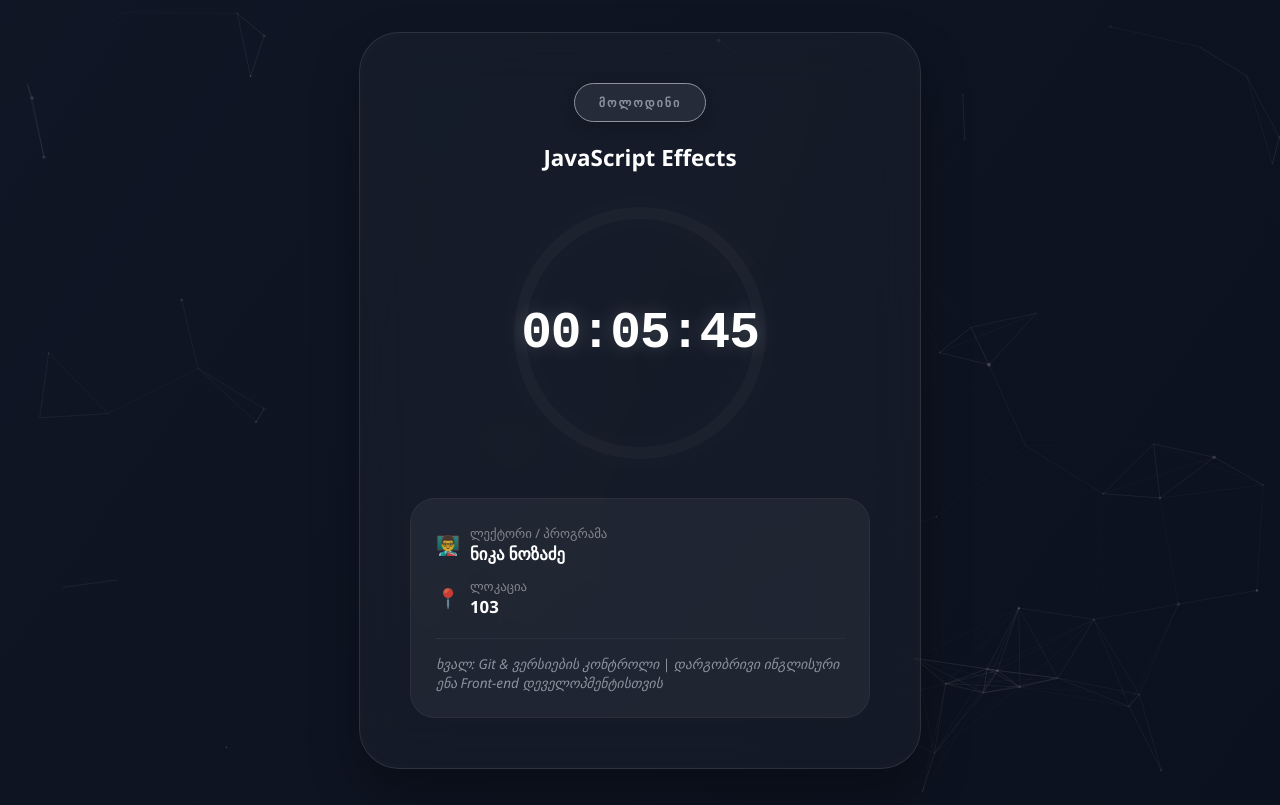
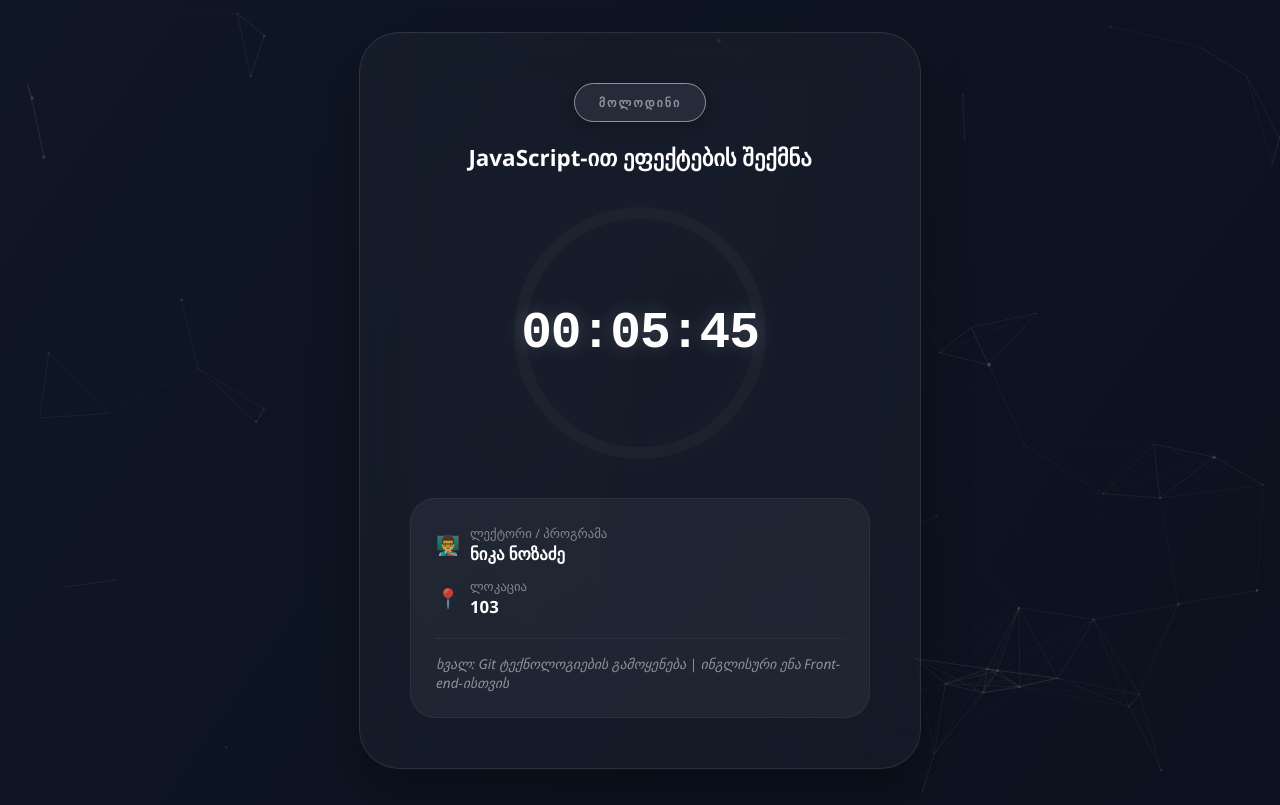
Before and after one commit to niksyarg/ganrigi, a plain HTML site: page index.html in a window 1280 px wide. Drawn offline with nearby package versions, Linux system fonts and the light colour scheme.

Commit message:
Update index.html

```diff
--- a/index.html
+++ b/index.html
@@ -179,26 +179,30 @@
     <script src="https://cdn.jsdelivr.net/particles.js/2.0.0/particles.min.js"></script>
     <script>
         const schedule = {
-            1: [{ name: "Git & ვერსიების კონტროლი", teacher: "ნინო ნოზაძე", loc: "103", slots: [9,10,11,12,], type: "bachelor" },
-            { name:"დარგობრივი ინგლისური ენა Front-end დეველოპმენტისთვის", teacher:"თიკო კახნიაშვილი", loc:"103", slots:[13,14], type:"bachelor" }
-        ],
-            2: [
-                { name: "Git & ვერსიების კონტროლი", teacher: "ნინო ნოზაძე", loc: "დისტანციური", slots: [13,14,15], type: "bachelor" },
-                { name: "დარგობრივი ინგლისური ენა Front-end დეველოპმენტისთვის", teacher: "თიკო კახნიაშვილი", loc: "დისტანციური", slots: [13,14,15], type: "bachelor" }
+            1: [ // ორშაბათი
+                { name: "Git ტექნოლოგიების გამოყენება", teacher: "ნინი ნოზაძე", loc: "103", slots: [9,10,11,12], type: "bachelor" },
+                { name: "ინგლისური ენა Front-end-ისთვის", teacher: "თინათინ კახნიაშვილი", loc: "103", slots: [13,14], type: "bachelor" }
             ],
-            3: [{ name: "JavaScript Effects", teacher: "ნიკა ნოზაძე", loc: "დისტანციური", slots: [9,10,11,12,13,14], type: "bachelor" }],
-            4: [
-                { name: "Git & ვერსიების კონტროლი", teacher: "ნინო ნოზაძე", loc: "დისტანციური", slots: [9,10,11,12,], type: "bachelor" },
-                {name:"დარგობრივი ინგლისური ენა Front-end დეველოპმენტისთვის",teacher:"თიკო კახნიაშვილი", loc:"დისტანციური", slots:[13,14,15], type:"bachelor"},
+            2: [ // სამშაბათი
+                { name: "Git ტექნოლოგიების გამოყენება", teacher: "ნინი ნოზაძე", loc: "დისტანციური", slots: [9,10,11,12], type: "bachelor" },
+                { name: "ინგლისური ენა Front-end-ისთვის", teacher: "თინათინ კახნიაშვილი", loc: "დისტანციური", slots: [13,14,15], type: "bachelor" }
+            ],
+            3: [ // ოთხშაბათი
+                { name: "ვებ გვერდის მარკირება და სტილები", teacher: "ნიკა ნოზაძე", loc: "103", slots: [9,10,11,12,13,14], type: "bachelor" }
+            ],
+            4: [ // ხუთშაბათი
+                { name: "JavaScript-ით ეფექტების შექმნა", teacher: "ნიკა ნოზაძე", loc: "დისტანციური", slots: [9,10,11,12], type: "bachelor" },
+                { name: "ინგლისური ენა Front-end-ისთვის", teacher: "თინათინ კახნიაშვილი", loc: "დისტანციური", slots: [13,14,15], type: "bachelor" },
                 { name: "მაგისტრატურის ლექცია", teacher: "მაგისტრატურა", loc: "დისტანციური", slots: [19], type: "master" }
             ],
-            5: [{ name: "JavaScript Effects", teacher: "ნიკა ნოზაძე", loc: "103", slots: [9,10,11,12], type: "bachelor" }],
-            6: [
-                { name: "JavaScript Effects", teacher: "ნიკა ნოზაძე", loc: "103", slots: [9,10,11,12], type: "bachelor" },
+            5: [ // პარასკევი
+                { name: "JavaScript-ით ეფექტების შექმნა", teacher: "ნიკა ნოზაძე", loc: "103", slots: [9,10,11,12], type: "bachelor" }
+            ],
+            6: [ // შაბათი
+                { name: "JavaScript-ით ეფექტების შექმნა", teacher: "ნიკა ნოზაძე", loc: "103", slots: [9,10,11,12], type: "bachelor" },
                 { name: "მაგისტრატურის ლექცია", teacher: "მაგისტრატურა", loc: "დისტანციური", slots: [16,17], type: "master" }
             ]
         };
-
         function update() {
             const now = new Date();
             const day = now.getDay();
```
